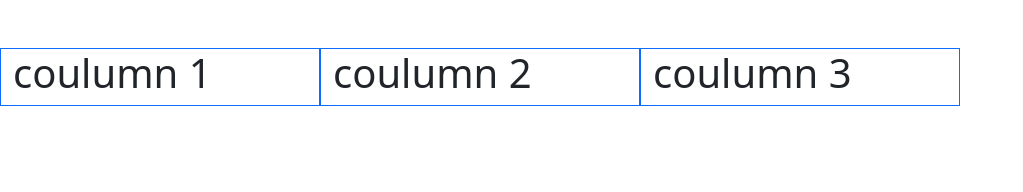
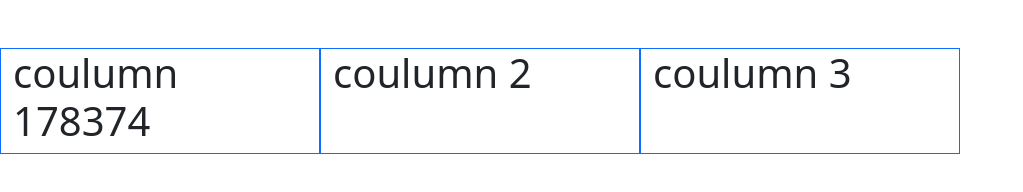
Before and after one commit to GodwinAkpah/project7, a plain HTML site: page index.html in a window 1280 px wide. Shown: the whole page, without its empty margins (0-1023 px from the left). Drawn offline with Linux system fonts and the light colour scheme.

Commit message:
second commit

```diff
--- a/index.html
+++ b/index.html
@@ -15,7 +15,7 @@
  <div class="container-fluid mt-5">
      <div class="row">
         <div class="col-lg-3  col-md-6 col-sm-12 border border-primary">
-            <h1> coulumn 1</h1>
+            <h1> coulumn 178374</h1>
        </div>
        <div class="col-lg-3  col-md-6  col-sm-12 border border-primary">
           <h1> coulumn 2</h1>
```
